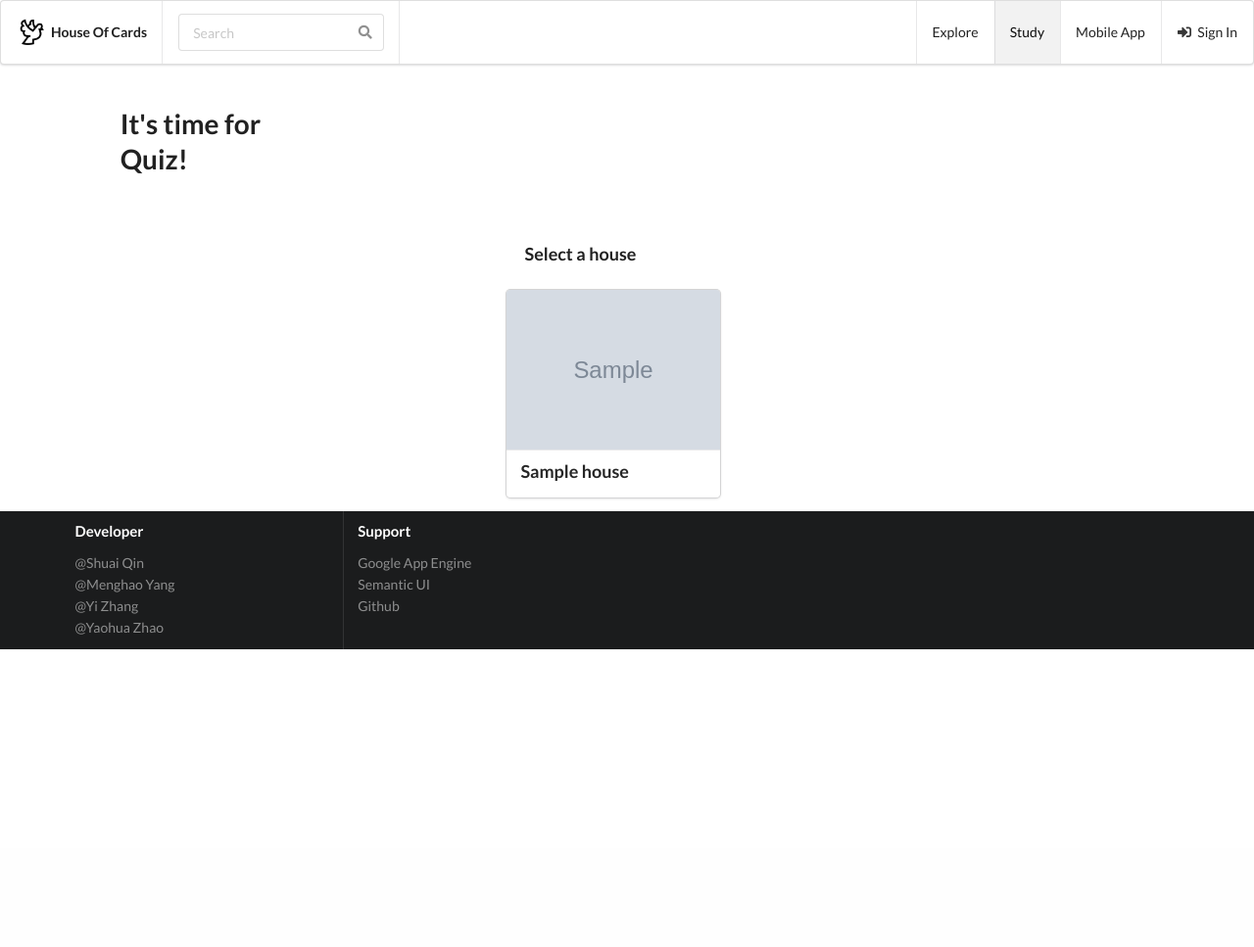
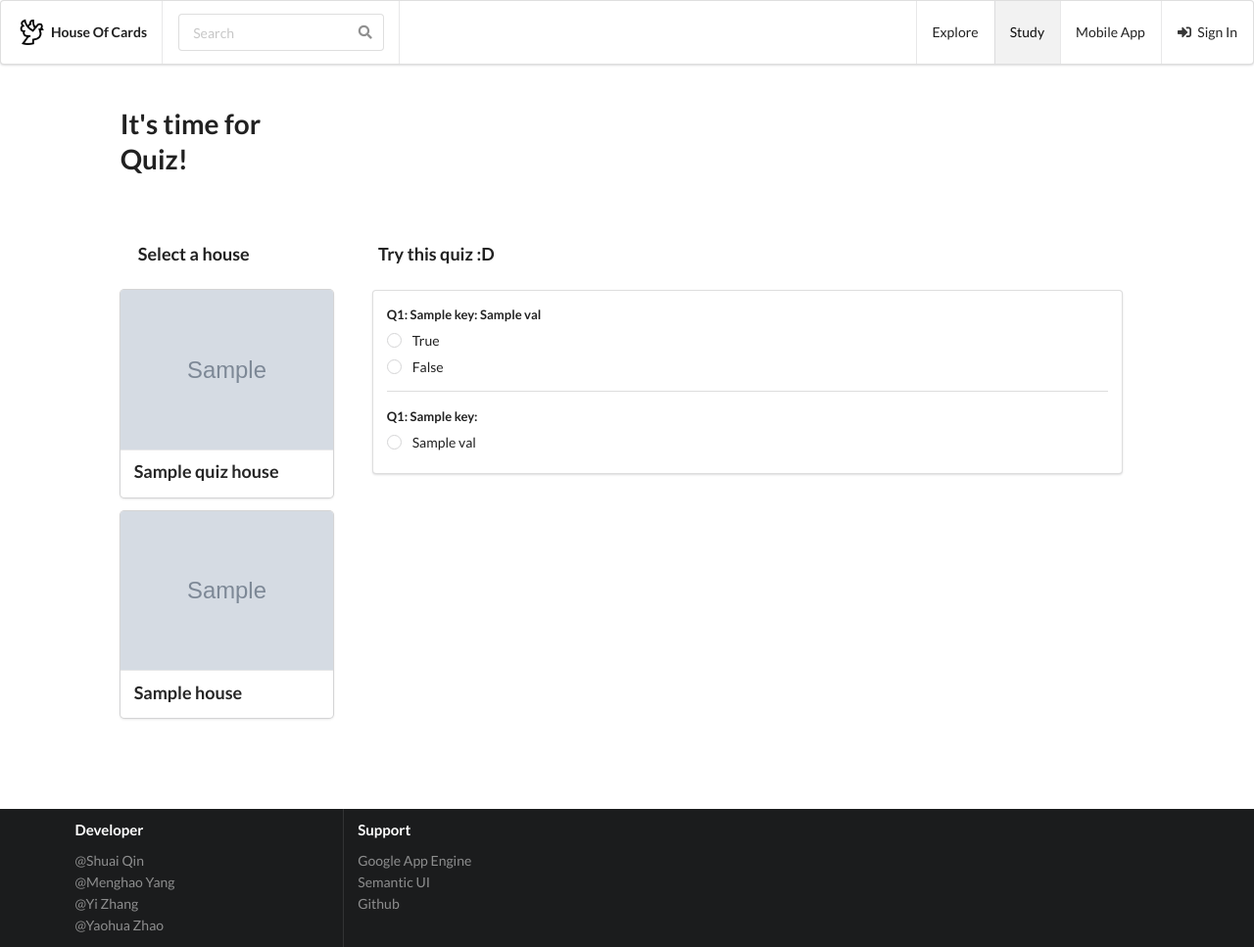
Before and after one commit to ShuaiQin/HouseOfCards, a Python web app: template webapp/templates/study.html in a window 1280 px wide. Shown: the whole page at 98% size. Before the commit the page ends 663 px from the top, so only its background shows below. Run offline with Jinja, Linux system fonts and the light colour scheme; the template is opened without the code that fills it: most values are stand-ins (such as "Sample title", 1, 10 or a date in 2020); grey boxes marked "Sample" are stand-in pictures; some libraries are stand-ins or nearby versions.

Commit message:
add quiz

```diff
--- a/webapp/templates/study.html
+++ b/webapp/templates/study.html
@@ -1,6 +1,52 @@
 {% include 'header.html' %}
 <script>
-    $("[href='/study']").addClass('active')
+    $("[href='/study']").addClass('active');
+    {#    $(document).ready(function () {#}
+    {#        $('.ui.radio.checkbox').checkbox();#}
+    {#    });#}
+    var js_dict = {
+        {% for k, v in answer.items() %}
+            "{{ k }}": "{{ v }}"{% if not loop.last %},{% endif %}
+        {% endfor %}
+    };
+    console.log(js_dict);
+
+    function al() {
+        alert("hello");
+    }
+
+    function checkRadioTrue(key, val) {
+        var r = $(".q-t." + key);
+        r.parent().parent().parent().find("i").remove();
+        console.log(key, val, js_dict[key]);
+        if (val === js_dict[key]) {
+            r.siblings().append(' <i class="teal checkmark icon"></i>');
+        } else {
+            r.siblings().append(' <i class="red remove icon"></i>');
+        }
+    }
+
+    function checkRadioFalse(key, val) {
+        var r = $(".q-f." + key);
+        r.parent().parent().parent().find("i").remove();
+        console.log(key, val, js_dict[key]);
+        if (val !== js_dict[key]) {
+            r.siblings().append(' <i class="teal checkmark icon"></i>');
+        } else {
+            r.siblings().append(' <i class="red remove icon"></i>');
+        }
+    }
+
+    function checkRadioMultiple(key, val, idx) {
+        var r = $(".q-" + idx + "." + key);
+        r.parent().parent().parent().find("i").remove();
+        console.log(key, val, js_dict[key]);
+        if (val === js_dict[key]) {
+            r.siblings().append(' <i class="teal checkmark icon"></i>');
+        } else {
+            r.siblings().append(' <i class="red remove icon"></i>');
+        }
+    }
 </script>
 <div class="ui two column centered grid">
     <div class="row"></div>
@@ -23,28 +69,71 @@
         <div class="ui secondary menu">
             <h3 class="item header">Select a house</h3>
         </div>
-        {% if subed_houses %}
+        <div class="ui link fluid card">
+            <div class="image">
+                <img src="{{ quiz_house['cover_url'] }}">
+            </div>
+            <div class="content">
+                <a class="header">{{ quiz_house['house_name'] }}</a>
+            </div>
+        </div>
         {% for house in subed_houses %}
-                <div class="ui link fluid card">
+            <a class="ui fluid card" href="/study/{{ house['house_name'] }}">
                 <div class="image">
                     <img src="{{ house['cover_url'] }}">
                 </div>
                 <div class="content">
-                        <a class="header">{{ house['house_name'] }}</a>
+                    <div class="header" href="/study/{{ house['house_name'] }}">{{ house['house_name'] }}</div>
+                </div>
+            </a>
+        {% endfor %}
+    </div>
+    <div class="ten wide column">
+        <div class="ui secondary menu">
+            <h3 class="item header">Try this quiz :D</h3>
+        </div>
+        <div class="ui segment" style="width: 97%; margin-left: 1.5%">
+            <form class="ui form">
+                {% for key,val in questions.items() %}
+                    <div class="grouped fields">
+                        <label for="q-{{ key }}">Q{{ loop.index }}: {{ key }}: {{ val }}</label>
+                        <div class="ui field">
+                            <div class="ui radio checkbox">
+                                <input type="radio" name="q-{{ key }}" class="q-t {{ key }}"
+                                       onclick="checkRadioTrue('{{ key }}', '{{ val }}');">
+                                <label>True</label>
+                            </div>
+                        </div>
+                        <div class="ui field">
+                            <div class="ui radio checkbox">
+                                <input type="radio" name="q-{{ key }}" class="q-f {{ key }}"
+                                       onclick="checkRadioFalse('{{ key }}', '{{ val }}');">
+                                <label>False</label>
+                            </div>
                         </div>
                     </div>
                 {% endfor %}
-        {% else %}
-            <div class="ui link fluid card">
-                <div class="image">
-                    <img src="/static/b.png">
+            </form>
+        <div class="ui divider"></div>
+            <form class="ui form">
+                {% for key,val in m_questions.items() %}
+                    <div class="grouped fields">
+                        <label for="q-{{ key }}">Q{{ loop.index }}: {{ key }}:</label>
+                        {% for pa in val %}
+                            <div class="ui field">
+                                <div class="ui radio checkbox">
+                                    <input type="radio"
+                                           name="q-{{ key }}"
+                                           class="q-{{ loop.index }} {{ key }}"
+                                           onclick="checkRadioMultiple('{{ key }}', '{{ pa }}', '{{ loop.index }}');">
+                                    <label>{{ pa }}</label>
                                 </div>
-                <div class="content">
-                    <a class="header">Go to learn something!</a>
                             </div>
-            </div
-        {% endif %}
-        <div class="ten wide column">
+                        {% endfor %}
+                    </div>
+                {% endfor %}
+            </form>
+        </div>
     </div>
 </div>
 {% include 'footer.html' %}
```
Also changed, not shown: webapp/handlers/StudyPage.py (+39 -2 lines). Lines whose indentation alone changed are shown as unchanged.
